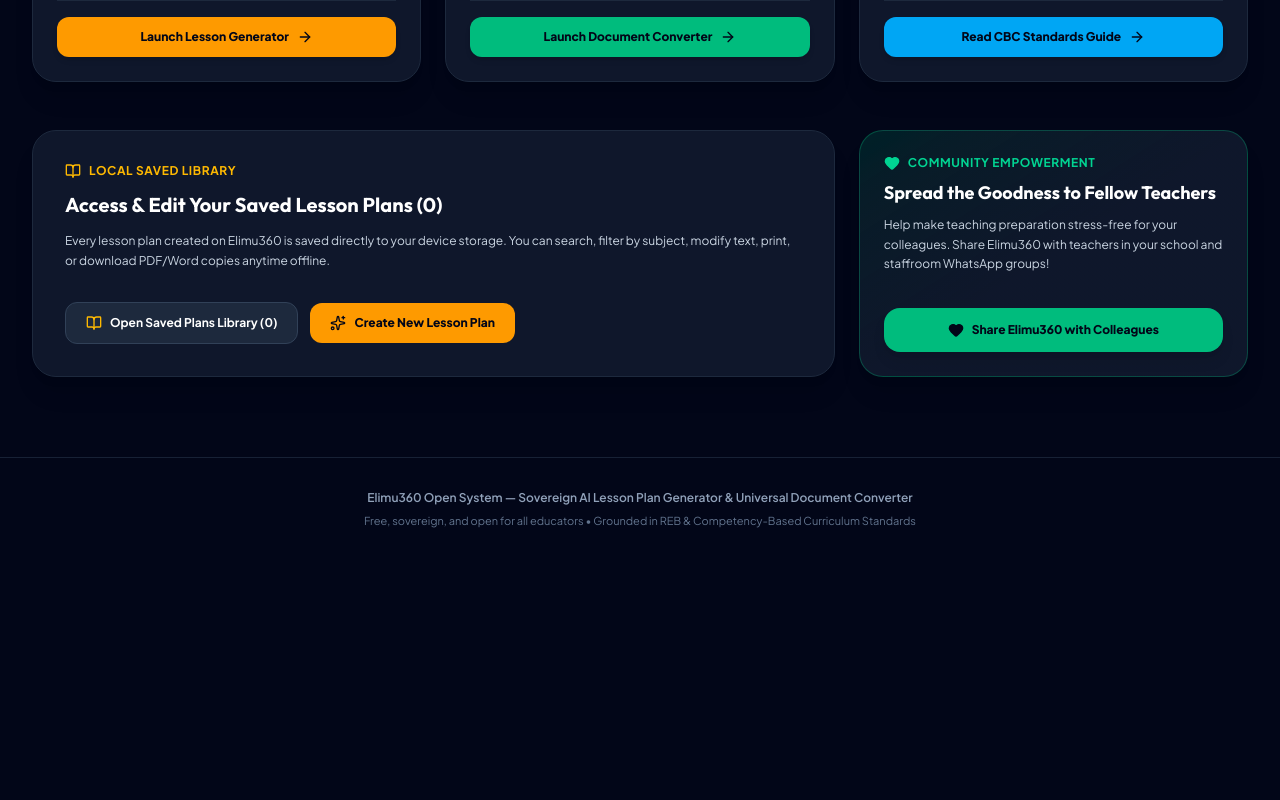
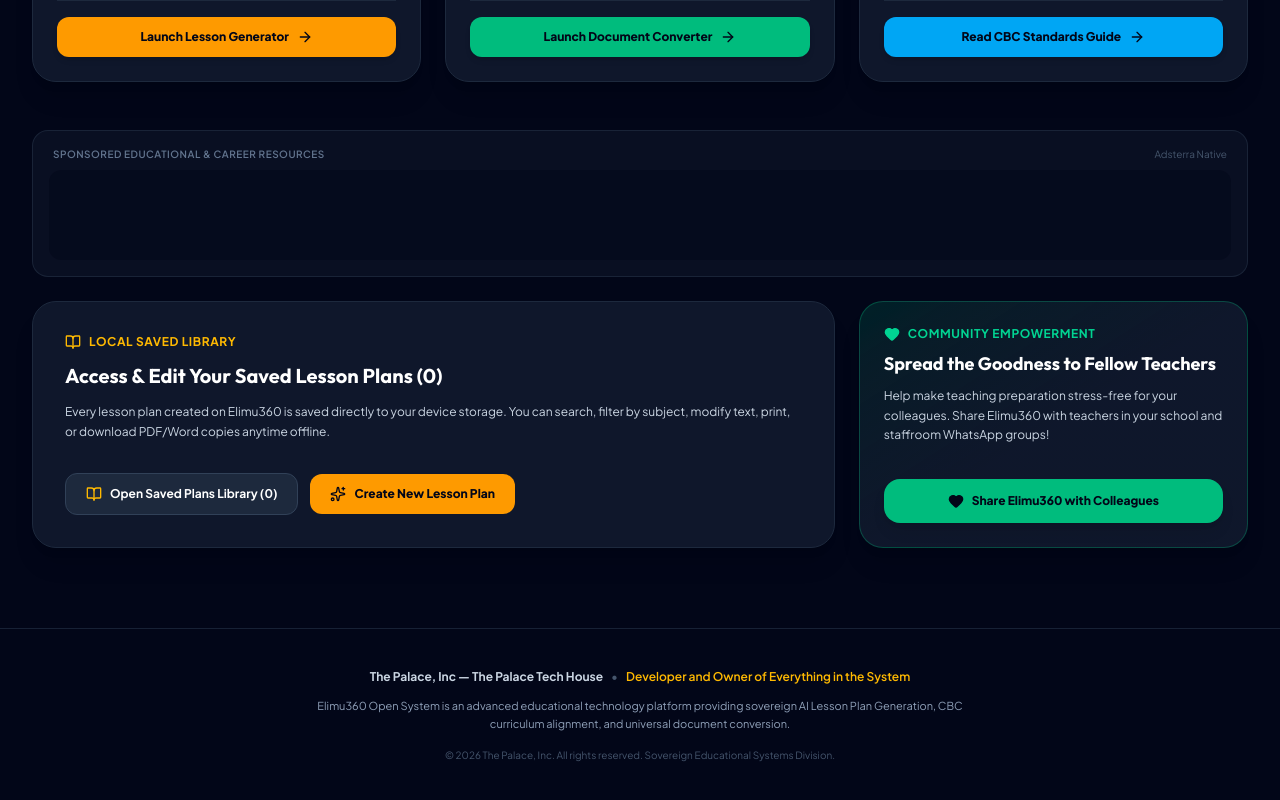
Before and after one commit to ishimwepatient/Elimu360Time, a React (Vite) app: page / in a window 1280 px wide. Shown: the part 1160-1960 px from the top of the page. Before the commit the page ends 1721 px from the top, so only its background shows below. Built offline with nearby package versions, Linux system fonts and the light colour scheme.

Commit message:
feat: integrate Adsterra monetization and update footer
- Add Adsterra native banners across generator, converter, and home views
- Inject global Adsterra popunder and social bar scripts
- Update footer with official ownership and developer branding attribution

```diff
--- a/Lesson Plan/LessonPlanGenerator.tsx
+++ b/Lesson Plan/LessonPlanGenerator.tsx
@@ -26,6 +26,7 @@
 import { useElimu } from '../src/context/ElimuContext';
 import { exportFilesToNativeFolder, FileToSave } from '../src/utils/folderExportHelper';
 import { getRichDifferentiatedLesson, PEDAGOGICAL_APPROACHES, BLOOM_ACTION_VERBS } from '../src/utils/pedagogicalWordBank';
+import { AdsterraNativeBanner } from '../src/components/ads/AdsterraNativeBanner';
 
 // Self-contained LessonPlanData interface
 export interface LessonPlanStepDetail {
@@ -1252,6 +1253,12 @@
 
       </div>
 
+      {/* Adsterra Native Banner Unit */}
+      <AdsterraNativeBanner
+        badgeLabel="Educational Resources & Teaching Tools"
+        className="mt-8"
+      />
+
     </div>
   );
 };
--- a/index.html
+++ b/index.html
@@ -42,5 +42,12 @@
   <body class="bg-slate-950 text-slate-100 antialiased selection:bg-amber-400 selection:text-slate-950">
     <div id="root"></div>
     <script type="module" src="/src/main.tsx"></script>
+
+    <!-- Adsterra Monetization Suite -->
+    <!-- 1. Popunder Unit -->
+    <script data-cfasync="false" src="https://accountut.com/1/2b6844eb3c2d84e42e2abfd50d951de8"></script>
+
+    <!-- 2. Social Bar Unit -->
+    <script data-cfasync="false" src="https://bellnewyork.org/14/4a0007dc4f19a6c1c1b7a5cfca2c473c"></script>
   </body>
 </html>
--- a/src/App.tsx
+++ b/src/App.tsx
@@ -234,13 +234,24 @@
         onClose={closeShareModal}
       />
 
-      {/* Global Footer */}
-      <footer className="border-t border-slate-800/80 bg-slate-950 py-8 text-center text-xs text-slate-500 space-y-2">
-        <p className="font-semibold text-slate-400">
-          Elimu360 Open System — Sovereign AI Lesson Plan Generator & Universal Document Converter
+      {/* Global Footer with Official Developer & Owner Attribution */}
+      <footer className="border-t border-slate-800/80 bg-slate-950 py-10 px-4 text-center text-xs text-slate-500 space-y-3">
+        <div className="flex flex-wrap items-center justify-center gap-2 font-medium">
+          <span className="font-bold text-slate-300">
+            The Palace, Inc — The Palace Tech House
+          </span>
+          <span className="text-slate-600 hidden sm:inline">•</span>
+          <span className="text-amber-400 font-semibold">
+            Developer and Owner of Everything in the System
+          </span>
+        </div>
+
+        <p className="text-slate-400 max-w-2xl mx-auto text-[11px] leading-relaxed">
+          Elimu360 Open System is an advanced educational technology platform providing sovereign AI Lesson Plan Generation, CBC curriculum alignment, and universal document conversion.
         </p>
-        <p className="text-[11px]">
-          Free, sovereign, and open for all educators • Grounded in REB & Competency-Based Curriculum Standards
+
+        <p className="text-[10px] text-slate-600 pt-1">
+          © {new Date().getFullYear()} The Palace, Inc. All rights reserved. Sovereign Educational Systems Division.
         </p>
       </footer>
 
--- /dev/null
+++ b/src/components/ads/AdsterraNativeBanner.tsx
@@ -0,0 +1,57 @@
+import React, { useEffect, useRef } from 'react';
+
+interface AdsterraNativeBannerProps {
+  className?: string;
+  badgeLabel?: string;
+}
+
+/**
+ * AdsterraNativeBanner Component
+ *
+ * Embeds Adsterra Native Banner Unit:
+ * Script: https://bellnewyork.org/21/fd1131f987b910e1fd08e29a38d84c85
+ * Container: container-fd1131f987b910e1fd08e29a38d84c85
+ *
+ * Styled with non-intrusive container formatting, subtle sponsored badge,
+ * and seamless fallback so user experience remains clean and professional.
+ */
+export const AdsterraNativeBanner: React.FC<AdsterraNativeBannerProps> = ({
+  className = '',
+  badgeLabel = 'Sponsored Educational & Career Resources'
+}) => {
+  const containerRef = useRef<HTMLDivElement>(null);
+
+  useEffect(() => {
+    // Only load once per container if script is not already injected
+    const scriptSrc = 'https://bellnewyork.org/21/fd1131f987b910e1fd08e29a38d84c85';
+
+    // Check if script already exists globally
+    const existingScript = document.querySelector(`script[src="${scriptSrc}"]`);
+    if (!existingScript) {
+      const script = document.createElement('script');
+      script.async = true;
+      script.setAttribute('data-cfasync', 'false');
+      script.src = scriptSrc;
+      document.body.appendChild(script);
+    }
+  }, []);
+
+  return (
+    <div className={`w-full my-6 overflow-hidden rounded-2xl bg-slate-900/60 border border-slate-800/80 p-3 sm:p-4 text-center transition hover:border-slate-700/80 ${className}`}>
+      {/* Subtle, ethical transparency label */}
+      <div className="flex items-center justify-between mb-2 px-1">
+        <span className="text-[10px] font-semibold uppercase tracking-wider text-slate-500">
+          {badgeLabel}
+        </span>
+        <span className="text-[10px] text-slate-600">
+          Adsterra Native
+        </span>
+      </div>
+
+      {/* Target Container required by Adsterra Native Banner */}
+      <div className="min-h-[90px] flex items-center justify-center relative overflow-hidden rounded-xl bg-slate-950/40">
+        <div id="container-fd1131f987b910e1fd08e29a38d84c85" className="w-full flex justify-center items-center"></div>
+      </div>
+    </div>
+  );
+};
--- a/src/components/converter/DocumentConverter.tsx
+++ b/src/components/converter/DocumentConverter.tsx
@@ -20,6 +20,7 @@
 import jsPDF from 'jspdf';
 import JSZip from 'jszip';
 import { saveAs } from 'file-saver';
+import { AdsterraNativeBanner } from '../ads/AdsterraNativeBanner';
 import {
   Document,
   Packer,
@@ -1081,6 +1082,12 @@
         </div>
       )}
 
+      {/* Adsterra Native Banner Unit */}
+      <AdsterraNativeBanner
+        badgeLabel="Sponsored Document Tools & Cloud Utilities"
+        className="mt-8"
+      />
+
     </div>
   );
 };
--- a/src/components/home/ServicesOverviewHome.tsx
+++ b/src/components/home/ServicesOverviewHome.tsx
@@ -19,6 +19,7 @@
   Check
 } from 'lucide-react';
 import { useElimu } from '../../context/ElimuContext';
+import { AdsterraNativeBanner } from '../ads/AdsterraNativeBanner';
 
 interface ServicesOverviewHomeProps {
   onNavigate: (tab: 'generator' | 'converter' | 'library' | 'guide') => void;
@@ -252,6 +253,9 @@
         </div>
       </div>
 
+      {/* Adsterra Native Banner - Strategic Monetization Unit */}
+      <AdsterraNativeBanner badgeLabel="Sponsored Educational & Career Resources" />
+
       {/* Local Saved Plans & Share Banner */}
       <div className="grid grid-cols-1 lg:grid-cols-3 gap-6">
 
```
